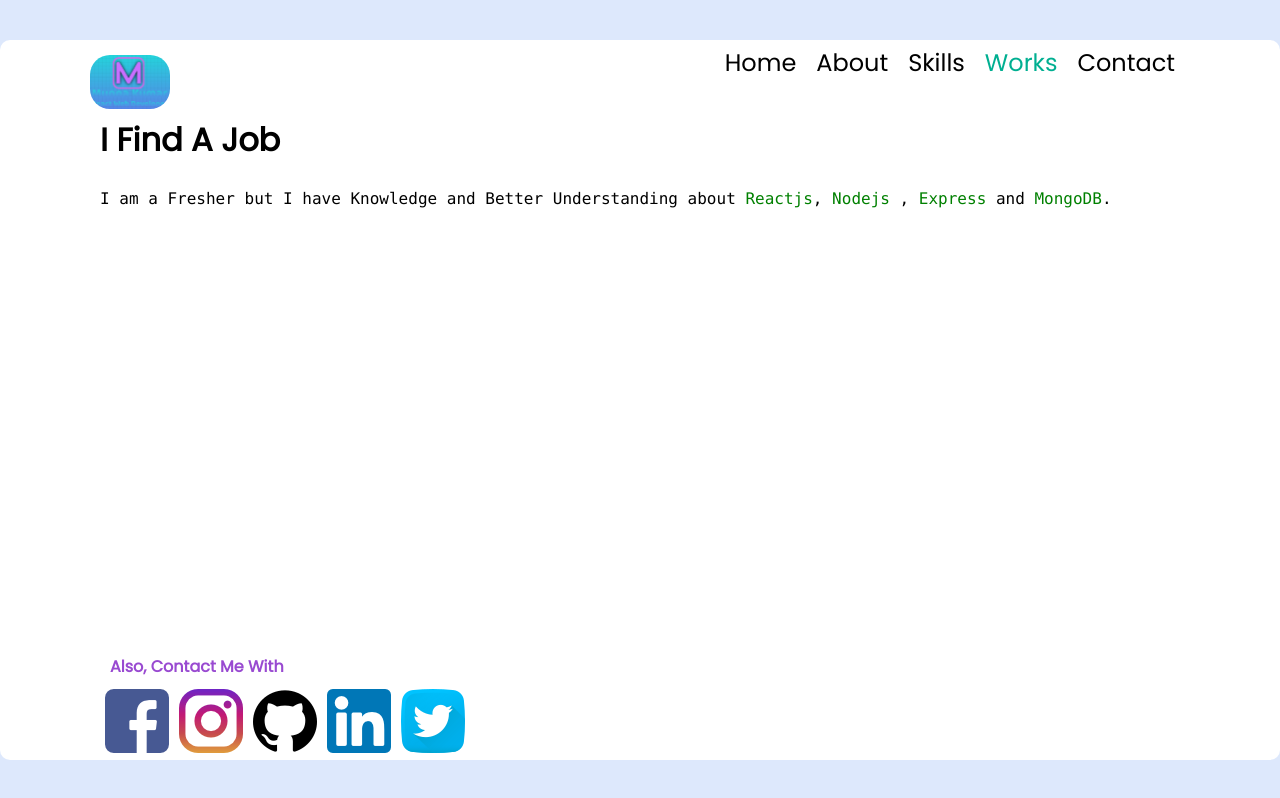
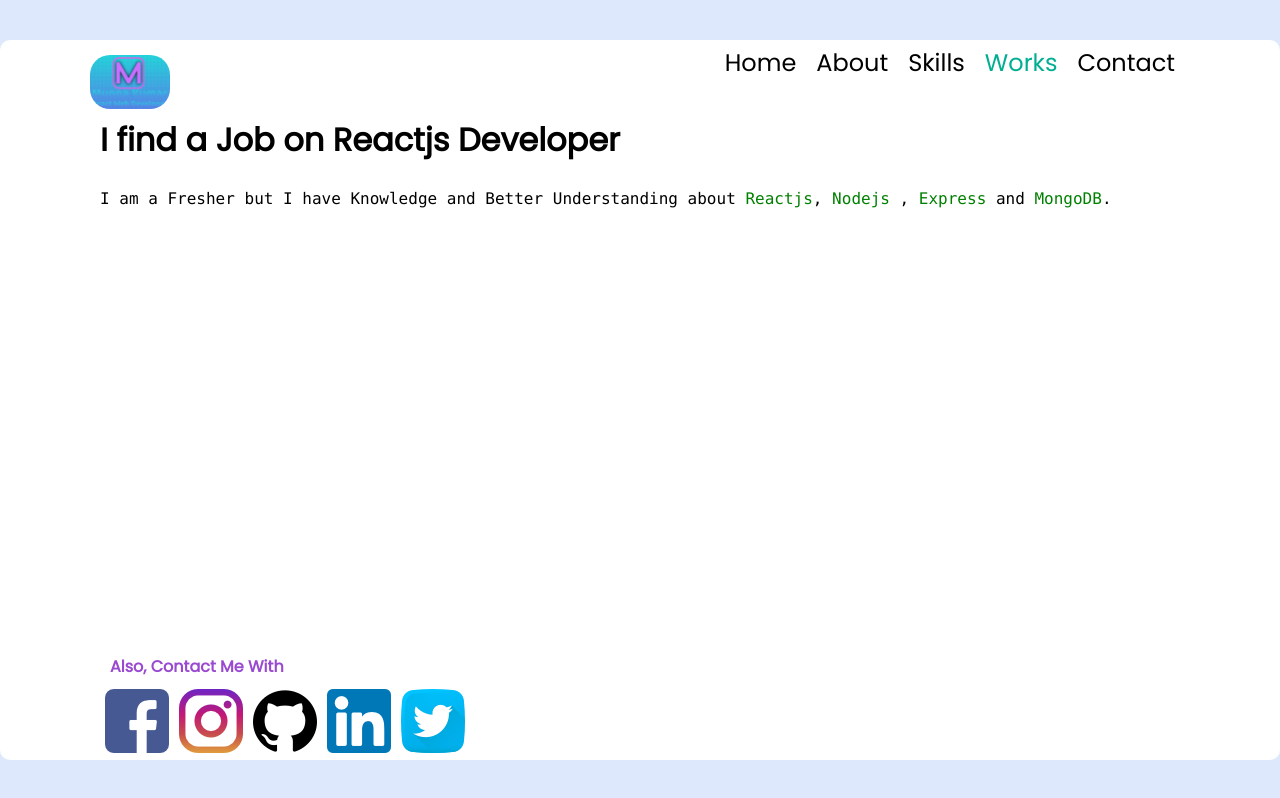
Before and after one commit to mkgupta90/mkportfolio, a React (Create React App) app: page /works in a window 1280 px wide. Built offline with nearby package versions, Linux system fonts and the light colour scheme.

Commit message:
Some Text Changes

```diff
--- a/src/components/Works/index.js
+++ b/src/components/Works/index.js
@@ -4,7 +4,7 @@ import "./style.css";
 const Works = () => {
     return (
         <div className="works">
-            <h1>I Find A Job</h1>
+            <h1>I find a Job on Reactjs Developer</h1>
             <p>
             I am a Fresher but I have Knowledge and Better Understanding about <span>Reactjs</span>,<span> Nodejs</span> , <span> Express</span> and <span>MongoDB</span>.
             </p>
```
